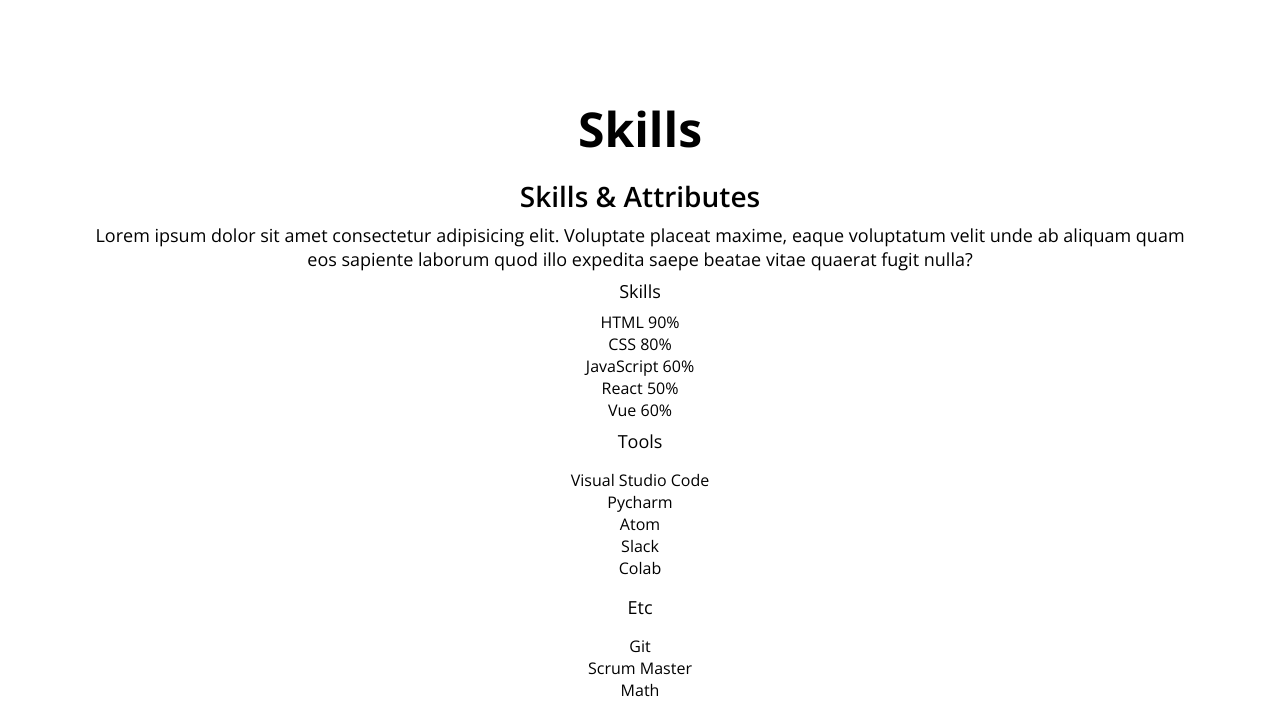
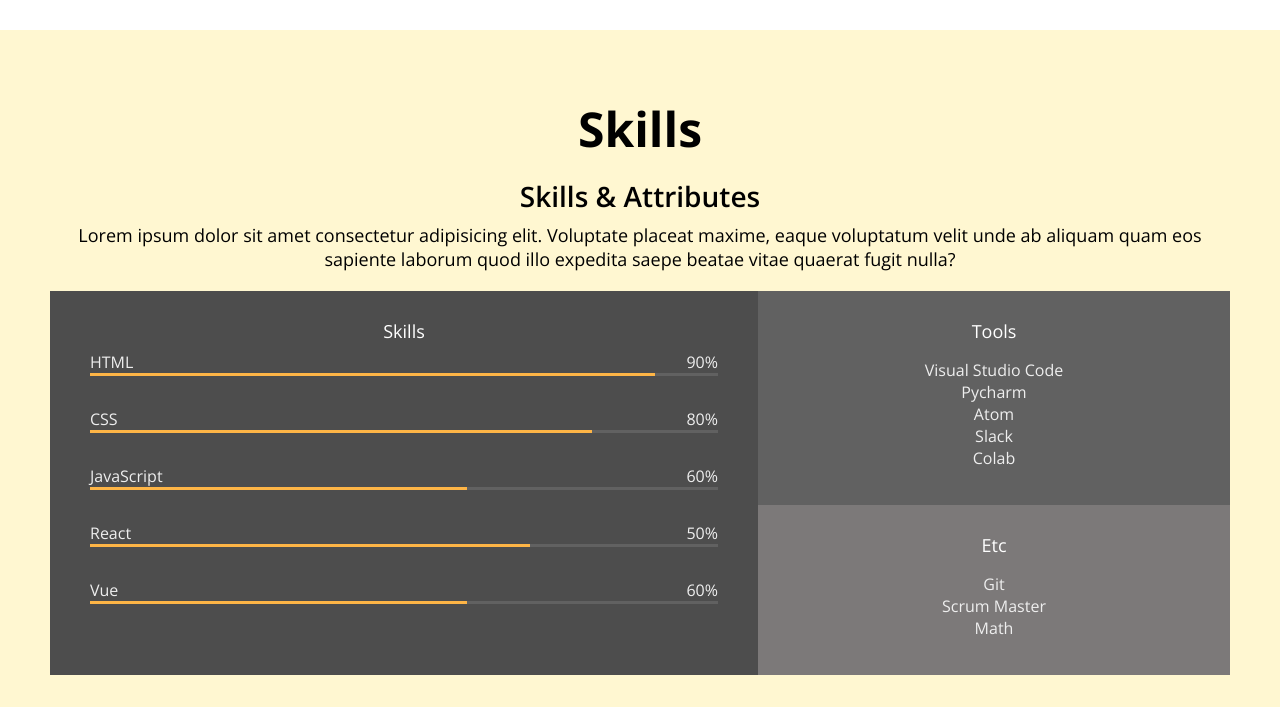
Before and after one commit to EomNamyoung/Portfolio, a plain HTML site: page index.html in a window 1280 px wide. Shown: the part 1473-2180 px from the top of the page. Drawn offline with nearby package versions, Linux system fonts and the light colour scheme.

Commit message:
CSS: Skills

```diff
--- a/index.html
+++ b/index.html
@@ -41,7 +41,7 @@
         <button class="home__contact">Contact Me</button>
     </section>
     <!-- About -->
-    <section id="about" class="section">
+    <section id="about" class="section section__container">
         <h1>About me</h1>
         <p>
             Lorem ipsum dolor sit amet consectetur adipisicing elit. Voluptatum, reiciendis.
@@ -90,6 +90,7 @@
     </section>
     <!-- Skills -->
     <section id="skills" class="section">
+        <div class="section__container">
             <h1>Skills</h1>
             <h2>Skills & Attributes</h2>
             <p>
@@ -101,48 +102,48 @@
                 <div class="skillset__left">
                     <h3 class="skillset__title">Skills</h3>
                     <div class="skill">
-                    <div class="skill_description">
+                        <div class="skill__description">
                             <span>HTML</span>
                             <span>90%</span>
                         </div>
                         <div class="skill__bar">
-                        <div class="skill__value"></div>
+                            <div class="skill__value" style="width: 90%;"></div>
                         </div>
                     </div>
                     <div class="skill">
-                    <div class="skill_description">
+                        <div class="skill__description">
                             <span>CSS</span>
                             <span>80%</span>
                         </div>
                         <div class="skill__bar">
-                        <div class="skill__value"></div>
+                            <div class="skill__value" style="width: 80%;"></div>
                         </div>
                     </div>
                     <div class="skill">
-                    <div class="skill_description">
+                        <div class="skill__description">
                             <span>JavaScript</span>
                             <span>60%</span>
                         </div>
                         <div class="skill__bar">
-                        <div class="skill__value"></div>
+                            <div class="skill__value" style="width: 60%;"></div>
                         </div>
                     </div>
                     <div class="skill">
-                    <div class="skill_description">
+                        <div class="skill__description">
                             <span>React</span>
                             <span>50%</span>
                         </div>
                         <div class="skill__bar">
-                        <div class="skill__value"></div>
+                            <div class="skill__value style="width: 50%;""></div>
                         </div>
                     </div>
                     <div class="skill">
-                    <div class="skill_description">
+                        <div class="skill__description">
                             <span>Vue</span>
                             <span>60%</span>
                         </div>
                         <div class="skill__bar">
-                        <div class="skill__value"></div>
+                            <div class="skill__value" style="width: 60%;"></div>
                         </div>
                     </div>
                 </div>
@@ -167,6 +168,8 @@
                     </div>
                 </div>
             </div>
+        </div>
+
     </section>
     <!-- Work -->
     <section id="work" class="section">
--- a/style.css
+++ b/style.css
@@ -160,6 +160,9 @@ button {
 .section {
   padding: 50px;
   text-align: center;
+  margin: auto;
+}
+.section__container {
   max-width: 1200px;
   margin: auto;
 }
@@ -226,3 +229,59 @@ button {
 .job__period {
   font-size: var(--font-micro);
 }
+
+/* Skill */
+#skills {
+  background-color: var(--color-yellow);
+}
+
+.skillset {
+  display: flex;
+  background-color: var(--color-light-grey);
+  color: var(--color-light-white);
+  margin: 20px 0;
+}
+
+.skillset__title {
+  color: var(--color-white);
+}
+
+.skillset__left {
+  flex-basis: 60%;
+  background-color: var(--color-dark-grey);
+  padding: 20px 40px;
+}
+
+.skill {
+  margin-bottom: 32px;
+}
+
+.skill__description {
+  display: flex;
+  justify-content: space-between;
+}
+
+.skill__bar {
+  width: 100%;
+  height: 3px;
+  background-color: var(--color-grey);
+}
+
+.skill__value {
+  width: 70%;
+  height: 3px;
+  background-color: var(--color-orange);
+}
+
+.skillset__right {
+  flex-basis: 40%;
+}
+
+.tools {
+  background-color: var(--color-grey);
+}
+
+.tools,
+.etc {
+  padding: 20px;
+}
```
Lines whose indentation alone changed are shown as unchanged.
